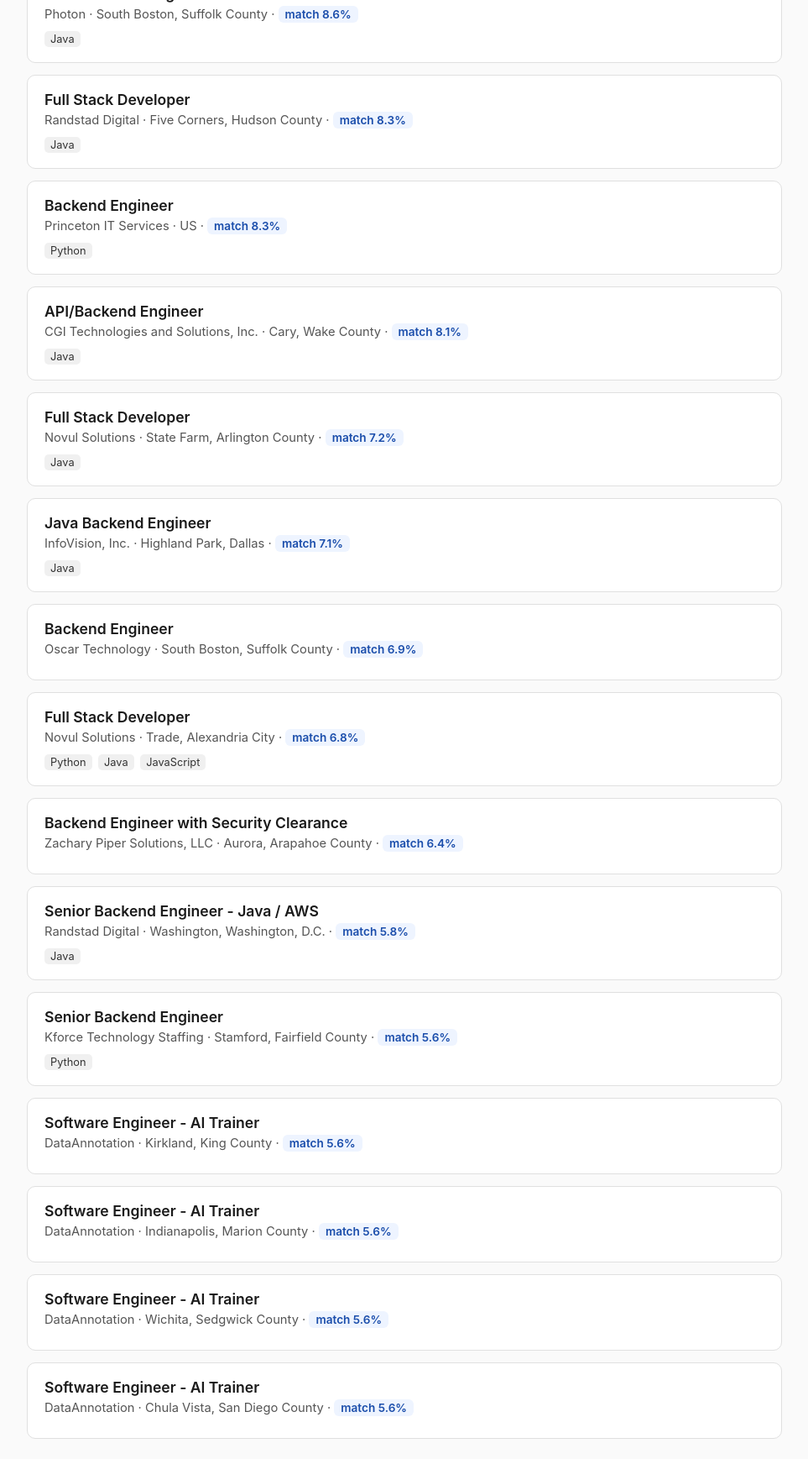
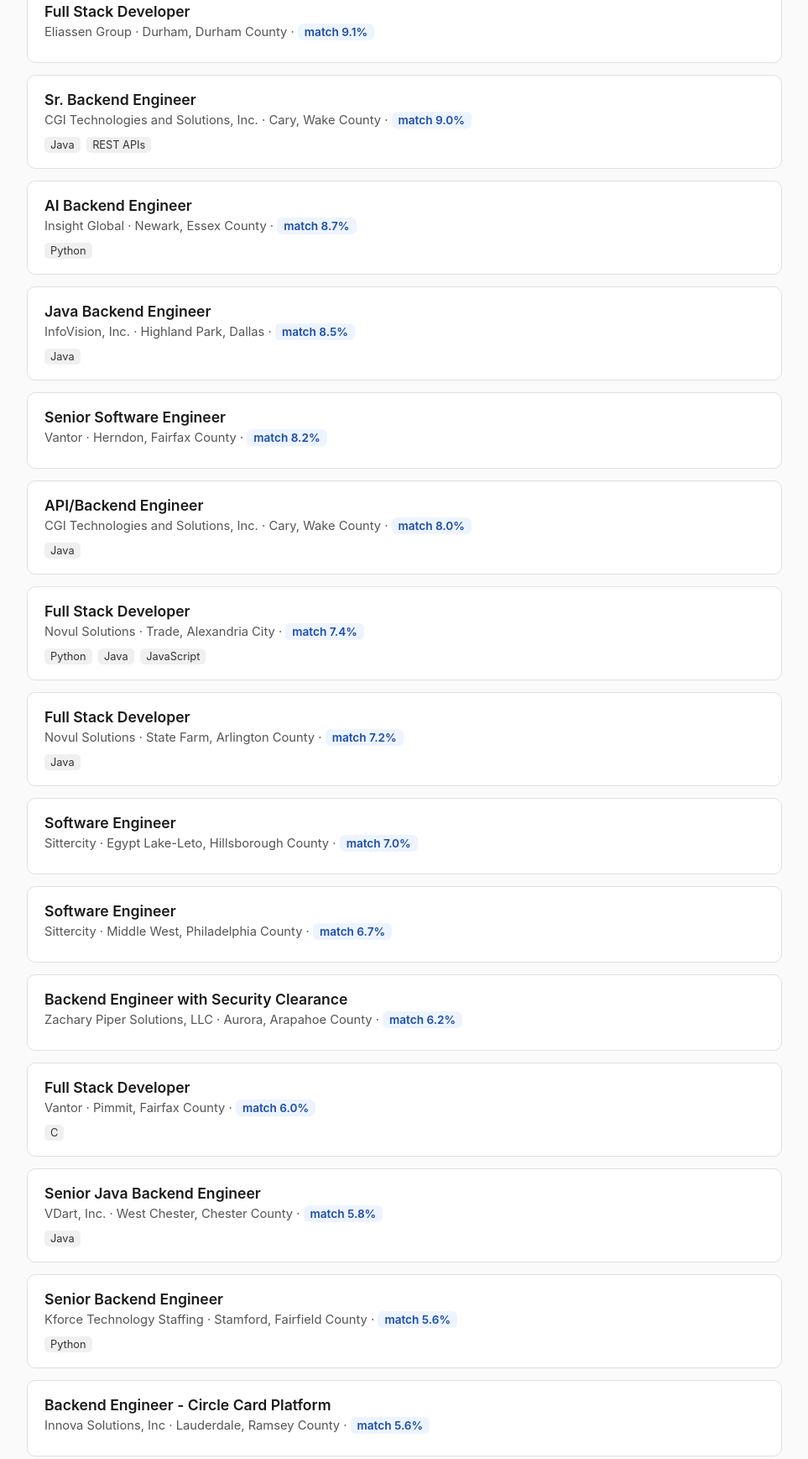
Before and after one commit to philipIsmail/job-matcher, a plain HTML site: page docs/index.html in a window 1280 px wide. Shown: the part 764-2501 px from the top of the page at 84% size, without its empty margins (158-1121 px from the left). Drawn offline with Linux system fonts and the light colour scheme.

Commit message:
Update daily job matches

```diff
--- a/docs/index.html
+++ b/docs/index.html
@@ -25,14 +25,14 @@
 </head>
 <body>
   <h1>Daily Job Matches</h1>
-  <div class="updated">Last updated: 2026-11-16 21:36 UTC · 20 jobs ranked</div>
+  <div class="updated">Last updated: 2026-11-17 20:25 UTC · 20 jobs ranked</div>
 
 
 
     <div class="job">
-      <div class="job-title"><a href="https://www.adzuna.com/land/ad/5814187240?se=fGCBxgXi8RGli7Ax_OBfCg&utm_medium=api&utm_source=84fd4a8d&v=B8CA06CE8DC19DD6E4B54C3450FA5D1CDCCC4E3E" target="_blank">AWS Backend Engineer</a></div>
+      <div class="job-title"><a href="https://www.adzuna.com/land/ad/5814187240?se=oJ4hGMXi8RGAhJv8AEGtZw&utm_medium=api&utm_source=84fd4a8d&v=B8CA06CE8DC19DD6E4B54C3450FA5D1CDCCC4E3E" target="_blank">AWS Backend Engineer</a></div>
       <div class="job-meta">Princeton IT Services &middot; Frazer, Chester County
-        &middot; <span class="score">match 14.9%</span>
+        &middot; <span class="score">match 13.2%</span>
       </div>
 
       <div class="skills">
@@ -44,9 +44,43 @@
     </div>
 
     <div class="job">
-      <div class="job-title"><a href="https://www.adzuna.com/land/ad/5954381910?se=fGCBxgXi8RGli7Ax_OBfCg&utm_medium=api&utm_source=84fd4a8d&v=D29D4120D9FE2CFC1778401F64E52CBB7E42C690" target="_blank">Java Backend Engineer</a></div>
+      <div class="job-title"><a href="https://www.adzuna.com/land/ad/5953520368?se=oJ4hGMXi8RGAhJv8AEGtZw&utm_medium=api&utm_source=84fd4a8d&v=A208912BFE044622296254CCAD61BDA68C848154" target="_blank">Senior Backend Engineer - Java / AWS</a></div>
+      <div class="job-meta">HyrUS Inc. &middot; Mount Rainier, Prince George's County
+        &middot; <span class="score">match 12.4%</span>
+      </div>
+
+      <div class="skills">
+
+        <span class="skill-tag">Python</span>
+
+        <span class="skill-tag">Java</span>
+
+      </div>
+
+    </div>
+
+    <div class="job">
+      <div class="job-title"><a href="https://www.adzuna.com/land/ad/5948367601?se=oJ4hGMXi8RGAhJv8AEGtZw&utm_medium=api&utm_source=84fd4a8d&v=FF7E4FEA03673707C78B62B10979E55CEE7D5C1D" target="_blank">Java Backend Engineer - Need Locals</a></div>
+      <div class="job-meta">International Solutions Group &middot; Creve Coeur, Saint Louis County
+        &middot; <span class="score">match 10.0%</span>
+      </div>
+
+      <div class="skills">
+
+        <span class="skill-tag">Java</span>
+
+        <span class="skill-tag">SQL</span>
+
+        <span class="skill-tag">Git</span>
+
+      </div>
+
+    </div>
+
+    <div class="job">
+      <div class="job-title"><a href="https://www.adzuna.com/land/ad/5954381910?se=oJ4hGMXi8RGAhJv8AEGtZw&utm_medium=api&utm_source=84fd4a8d&v=D29D4120D9FE2CFC1778401F64E52CBB7E42C690" target="_blank">Java Backend Engineer</a></div>
       <div class="job-meta">CGI Technologies and Solutions, Inc. &middot; Cary, Wake County
-        &middot; <span class="score">match 9.7%</span>
+        &middot; <span class="score">match 9.6%</span>
       </div>
 
       <div class="skills">
@@ -60,16 +94,8 @@
     </div>
 
     <div class="job">
-      <div class="job-title"><a href="https://www.adzuna.com/land/ad/5955581201?se=niGpxQXi8RGoBo_phxaFfw&utm_medium=api&utm_source=84fd4a8d&v=138E78C4181D0D4D526F63E0E03F52BDA0580831" target="_blank">Full Stack Developer</a></div>
-      <div class="job-meta">Eliassen Group &middot; Durham, Durham County
-        &middot; <span class="score">match 9.4%</span>
-      </div>
-
-    </div>
-
-    <div class="job">
-      <div class="job-title"><a href="https://www.adzuna.com/land/ad/5930488051?se=fGCBxgXi8RGli7Ax_OBfCg&utm_medium=api&utm_source=84fd4a8d&v=8AD53A34E82E4306562B60747154B25AA53212C7" target="_blank">AI Backend Engineer</a></div>
-      <div class="job-meta">Insight Global &middot; Newark, Essex County
+      <div class="job-title"><a href="https://www.adzuna.com/land/ad/5814218771?se=oJ4hGMXi8RGAhJv8AEGtZw&utm_medium=api&utm_source=84fd4a8d&v=E91B3A74F87449BB608350F88FF03F643F84C416" target="_blank">Backend Engineer</a></div>
+      <div class="job-meta">Princeton IT Services &middot; US
         &middot; <span class="score">match 9.1%</span>
       </div>
 
@@ -82,9 +108,17 @@
     </div>
 
     <div class="job">
-      <div class="job-title"><a href="https://www.adzuna.com/land/ad/5954381897?se=fGCBxgXi8RGli7Ax_OBfCg&utm_medium=api&utm_source=84fd4a8d&v=AB7486046A85CF2393069F2586EE20C93BB7389C" target="_blank">Sr. Backend Engineer</a></div>
+      <div class="job-title"><a href="https://www.adzuna.com/land/ad/5955581201?se=tiQ2F8Xi8RGCeYlxCY1BVA&utm_medium=api&utm_source=84fd4a8d&v=138E78C4181D0D4D526F63E0E03F52BDA0580831" target="_blank">Full Stack Developer</a></div>
+      <div class="job-meta">Eliassen Group &middot; Durham, Durham County
+        &middot; <span class="score">match 9.1%</span>
+      </div>
+
+    </div>
+
+    <div class="job">
+      <div class="job-title"><a href="https://www.adzuna.com/land/ad/5954381897?se=oJ4hGMXi8RGAhJv8AEGtZw&utm_medium=api&utm_source=84fd4a8d&v=AB7486046A85CF2393069F2586EE20C93BB7389C" target="_blank">Sr. Backend Engineer</a></div>
       <div class="job-meta">CGI Technologies and Solutions, Inc. &middot; Cary, Wake County
-        &middot; <span class="score">match 9.1%</span>
+        &middot; <span class="score">match 9.0%</span>
       </div>
 
       <div class="skills">
@@ -98,9 +132,23 @@
     </div>
 
     <div class="job">
-      <div class="job-title"><a href="https://www.adzuna.com/land/ad/5922506510?se=fGCBxgXi8RGli7Ax_OBfCg&utm_medium=api&utm_source=84fd4a8d&v=592EA7515104E390E0113D113B06B7129A8D9259" target="_blank">Java Backend Engineer</a></div>
-      <div class="job-meta">Photon &middot; South Boston, Suffolk County
-        &middot; <span class="score">match 8.6%</span>
+      <div class="job-title"><a href="https://www.adzuna.com/land/ad/5930488051?se=oJ4hGMXi8RGAhJv8AEGtZw&utm_medium=api&utm_source=84fd4a8d&v=8AD53A34E82E4306562B60747154B25AA53212C7" target="_blank">AI Backend Engineer</a></div>
+      <div class="job-meta">Insight Global &middot; Newark, Essex County
+        &middot; <span class="score">match 8.7%</span>
+      </div>
+
+      <div class="skills">
+
+        <span class="skill-tag">Python</span>
+
+      </div>
+
+    </div>
+
+    <div class="job">
+      <div class="job-title"><a href="https://www.adzuna.com/land/ad/5945987453?se=oJ4hGMXi8RGAhJv8AEGtZw&utm_medium=api&utm_source=84fd4a8d&v=5A72CC6330F3311389CEF3CF2BBBBC9896E4CA53" target="_blank">Java Backend Engineer</a></div>
+      <div class="job-meta">InfoVision, Inc. &middot; Highland Park, Dallas
+        &middot; <span class="score">match 8.5%</span>
       </div>
 
       <div class="skills">
@@ -112,9 +160,17 @@
     </div>
 
     <div class="job">
-      <div class="job-title"><a href="https://www.adzuna.com/land/ad/5943738159?se=niGpxQXi8RGoBo_phxaFfw&utm_medium=api&utm_source=84fd4a8d&v=299E40E4506FA617E989AE9CCB9D8C5E3F8CD763" target="_blank">Full Stack Developer</a></div>
-      <div class="job-meta">Randstad Digital &middot; Five Corners, Hudson County
-        &middot; <span class="score">match 8.3%</span>
+      <div class="job-title"><a href="https://www.adzuna.com/land/ad/5951848247?se=UCdGFcXi8RGvetEb-95Ieg&utm_medium=api&utm_source=84fd4a8d&v=1140F757B0CEE625B855D8D58B86E452E494893E" target="_blank">Senior Software Engineer</a></div>
+      <div class="job-meta">Vantor &middot; Herndon, Fairfax County
+        &middot; <span class="score">match 8.2%</span>
+      </div>
+
+    </div>
+
+    <div class="job">
+      <div class="job-title"><a href="https://www.adzuna.com/land/ad/5954381903?se=oJ4hGMXi8RGAhJv8AEGtZw&utm_medium=api&utm_source=84fd4a8d&v=D922CD9304F72BCB38E530DFC28B2348B5B2712F" target="_blank">API/Backend Engineer</a></div>
+      <div class="job-meta">CGI Technologies and Solutions, Inc. &middot; Cary, Wake County
+        &middot; <span class="score">match 8.0%</span>
       </div>
 
       <div class="skills">
@@ -126,73 +182,9 @@
     </div>
 
     <div class="job">
-      <div class="job-title"><a href="https://www.adzuna.com/land/ad/5814218771?se=fGCBxgXi8RGli7Ax_OBfCg&utm_medium=api&utm_source=84fd4a8d&v=E91B3A74F87449BB608350F88FF03F643F84C416" target="_blank">Backend Engineer</a></div>
-      <div class="job-meta">Princeton IT Services &middot; US
-        &middot; <span class="score">match 8.3%</span>
-      </div>
-
-      <div class="skills">
-
-        <span class="skill-tag">Python</span>
-
-      </div>
-
-    </div>
-
-    <div class="job">
-      <div class="job-title"><a href="https://www.adzuna.com/land/ad/5954381903?se=fGCBxgXi8RGli7Ax_OBfCg&utm_medium=api&utm_source=84fd4a8d&v=D922CD9304F72BCB38E530DFC28B2348B5B2712F" target="_blank">API/Backend Engineer</a></div>
-      <div class="job-meta">CGI Technologies and Solutions, Inc. &middot; Cary, Wake County
-        &middot; <span class="score">match 8.1%</span>
-      </div>
-
-      <div class="skills">
-
-        <span class="skill-tag">Java</span>
-
-      </div>
-
-    </div>
-
-    <div class="job">
-      <div class="job-title"><a href="https://www.adzuna.com/land/ad/5958613574?se=niGpxQXi8RGoBo_phxaFfw&utm_medium=api&utm_source=84fd4a8d&v=7FB4835A653E1B6641CFC4C31C0B721341C84C95" target="_blank">Full Stack Developer</a></div>
-      <div class="job-meta">Novul Solutions &middot; State Farm, Arlington County
-        &middot; <span class="score">match 7.2%</span>
-      </div>
-
-      <div class="skills">
-
-        <span class="skill-tag">Java</span>
-
-      </div>
-
-    </div>
-
-    <div class="job">
-      <div class="job-title"><a href="https://www.adzuna.com/land/ad/5945987453?se=fGCBxgXi8RGli7Ax_OBfCg&utm_medium=api&utm_source=84fd4a8d&v=5A72CC6330F3311389CEF3CF2BBBBC9896E4CA53" target="_blank">Java Backend Engineer</a></div>
-      <div class="job-meta">InfoVision, Inc. &middot; Highland Park, Dallas
-        &middot; <span class="score">match 7.1%</span>
-      </div>
-
-      <div class="skills">
-
-        <span class="skill-tag">Java</span>
-
-      </div>
-
-    </div>
-
-    <div class="job">
-      <div class="job-title"><a href="https://www.adzuna.com/land/ad/5945162151?se=fGCBxgXi8RGli7Ax_OBfCg&utm_medium=api&utm_source=84fd4a8d&v=C652258428446D49A38D3B6AFD162653616AA36D" target="_blank">Backend Engineer</a></div>
-      <div class="job-meta">Oscar Technology &middot; South Boston, Suffolk County
-        &middot; <span class="score">match 6.9%</span>
-      </div>
-
-    </div>
-
-    <div class="job">
-      <div class="job-title"><a href="https://www.adzuna.com/land/ad/5903176807?se=niGpxQXi8RGoBo_phxaFfw&utm_medium=api&utm_source=84fd4a8d&v=16743A057560DED467E0CDD79F30E9503D2F3E39" target="_blank">Full Stack Developer</a></div>
+      <div class="job-title"><a href="https://www.adzuna.com/land/ad/5903176807?se=tiQ2F8Xi8RGCeYlxCY1BVA&utm_medium=api&utm_source=84fd4a8d&v=16743A057560DED467E0CDD79F30E9503D2F3E39" target="_blank">Full Stack Developer</a></div>
       <div class="job-meta">Novul Solutions &middot; Trade, Alexandria City
-        &middot; <span class="score">match 6.8%</span>
+        &middot; <span class="score">match 7.4%</span>
       </div>
 
       <div class="skills">
@@ -208,16 +200,60 @@
     </div>
 
     <div class="job">
-      <div class="job-title"><a href="https://www.adzuna.com/land/ad/5740550284?se=fGCBxgXi8RGli7Ax_OBfCg&utm_medium=api&utm_source=84fd4a8d&v=0EE4095650FC7C564679FB53E289826A24661006" target="_blank">Backend Engineer with Security Clearance</a></div>
-      <div class="job-meta">Zachary Piper Solutions, LLC &middot; Aurora, Arapahoe County
-        &middot; <span class="score">match 6.4%</span>
+      <div class="job-title"><a href="https://www.adzuna.com/land/ad/5958613574?se=tiQ2F8Xi8RGCeYlxCY1BVA&utm_medium=api&utm_source=84fd4a8d&v=7FB4835A653E1B6641CFC4C31C0B721341C84C95" target="_blank">Full Stack Developer</a></div>
+      <div class="job-meta">Novul Solutions &middot; State Farm, Arlington County
+        &middot; <span class="score">match 7.2%</span>
+      </div>
+
+      <div class="skills">
+
+        <span class="skill-tag">Java</span>
+
       </div>
 
     </div>
 
     <div class="job">
-      <div class="job-title"><a href="https://www.adzuna.com/land/ad/5952304885?se=fGCBxgXi8RGli7Ax_OBfCg&utm_medium=api&utm_source=84fd4a8d&v=385DCA6AE71E6E065219F41B90E9B2EA74501150" target="_blank">Senior Backend Engineer - Java / AWS</a></div>
-      <div class="job-meta">Randstad Digital &middot; Washington, Washington, D.C.
+      <div class="job-title"><a href="https://www.adzuna.com/land/ad/5947859861?se=UCdGFcXi8RGvetEb-95Ieg&utm_medium=api&utm_source=84fd4a8d&v=D6B4CF1755C8647AC57F30F88DB87D3A9DFFF10C" target="_blank">Software Engineer</a></div>
+      <div class="job-meta">Sittercity &middot; Egypt Lake-Leto, Hillsborough County
+        &middot; <span class="score">match 7.0%</span>
+      </div>
+
+    </div>
+
+    <div class="job">
+      <div class="job-title"><a href="https://www.adzuna.com/land/ad/5962709818?se=UCdGFcXi8RGvetEb-95Ieg&utm_medium=api&utm_source=84fd4a8d&v=ABCE61B170EA1A5C2A21914CD766C5524905BC96" target="_blank">Software Engineer</a></div>
+      <div class="job-meta">Sittercity &middot; Middle West, Philadelphia County
+        &middot; <span class="score">match 6.7%</span>
+      </div>
+
+    </div>
+
+    <div class="job">
+      <div class="job-title"><a href="https://www.adzuna.com/land/ad/5740550284?se=oJ4hGMXi8RGAhJv8AEGtZw&utm_medium=api&utm_source=84fd4a8d&v=0EE4095650FC7C564679FB53E289826A24661006" target="_blank">Backend Engineer with Security Clearance</a></div>
+      <div class="job-meta">Zachary Piper Solutions, LLC &middot; Aurora, Arapahoe County
+        &middot; <span class="score">match 6.2%</span>
+      </div>
+
+    </div>
+
+    <div class="job">
+      <div class="job-title"><a href="https://www.adzuna.com/land/ad/5968742858?se=tiQ2F8Xi8RGCeYlxCY1BVA&utm_medium=api&utm_source=84fd4a8d&v=6AB0C1C1FB8EDE4F76E2D7B9E37F6D3759B813DE" target="_blank">Full Stack Developer</a></div>
+      <div class="job-meta">Vantor &middot; Pimmit, Fairfax County
+        &middot; <span class="score">match 6.0%</span>
+      </div>
+
+      <div class="skills">
+
+        <span class="skill-tag">C</span>
+
+      </div>
+
+    </div>
+
+    <div class="job">
+      <div class="job-title"><a href="https://www.adzuna.com/land/ad/5967985346?se=oJ4hGMXi8RGAhJv8AEGtZw&utm_medium=api&utm_source=84fd4a8d&v=F2678EE5B53413BF055ADC8E06527FD1B218664E" target="_blank">Senior Java Backend Engineer</a></div>
+      <div class="job-meta">VDart, Inc. &middot; West Chester, Chester County
         &middot; <span class="score">match 5.8%</span>
       </div>
 
@@ -230,7 +266,7 @@
     </div>
 
     <div class="job">
-      <div class="job-title"><a href="https://www.adzuna.com/land/ad/5871035005?se=fGCBxgXi8RGli7Ax_OBfCg&utm_medium=api&utm_source=84fd4a8d&v=AC946F18307F54153A6D1CCBE14EF0B9C9F859D5" target="_blank">Senior Backend Engineer</a></div>
+      <div class="job-title"><a href="https://www.adzuna.com/land/ad/5871035005?se=oJ4hGMXi8RGAhJv8AEGtZw&utm_medium=api&utm_source=84fd4a8d&v=AC946F18307F54153A6D1CCBE14EF0B9C9F859D5" target="_blank">Senior Backend Engineer</a></div>
       <div class="job-meta">Kforce Technology Staffing &middot; Stamford, Fairfield County
         &middot; <span class="score">match 5.6%</span>
       </div>
@@ -244,32 +280,8 @@
     </div>
 
     <div class="job">
-      <div class="job-title"><a href="https://www.adzuna.com/land/ad/5946083063?se=vn6XwwXi8RGoBo_phxaFfw&utm_medium=api&utm_source=84fd4a8d&v=8A8A2C6720F5D4FEA6E4BB9316025FA000EBF940" target="_blank">Software Engineer - AI Trainer</a></div>
-      <div class="job-meta">DataAnnotation &middot; Kirkland, King County
-        &middot; <span class="score">match 5.6%</span>
-      </div>
-
-    </div>
-
-    <div class="job">
-      <div class="job-title"><a href="https://www.adzuna.com/land/ad/5946156890?se=vn6XwwXi8RGoBo_phxaFfw&utm_medium=api&utm_source=84fd4a8d&v=B42CF2B965DC395E49F283F88DA9430234EE1D25" target="_blank">Software Engineer - AI Trainer</a></div>
-      <div class="job-meta">DataAnnotation &middot; Indianapolis, Marion County
-        &middot; <span class="score">match 5.6%</span>
-      </div>
-
-    </div>
-
-    <div class="job">
-      <div class="job-title"><a href="https://www.adzuna.com/land/ad/5946079559?se=vn6XwwXi8RGoBo_phxaFfw&utm_medium=api&utm_source=84fd4a8d&v=2B69ED3A09C5F5493DC909F6878F7695546AFC5E" target="_blank">Software Engineer - AI Trainer</a></div>
-      <div class="job-meta">DataAnnotation &middot; Wichita, Sedgwick County
-        &middot; <span class="score">match 5.6%</span>
-      </div>
-
-    </div>
-
-    <div class="job">
-      <div class="job-title"><a href="https://www.adzuna.com/land/ad/5946088011?se=vn6XwwXi8RGoBo_phxaFfw&utm_medium=api&utm_source=84fd4a8d&v=2557BED08DDD28A0584EC0CCE6EFD289518E4E5D" target="_blank">Software Engineer - AI Trainer</a></div>
-      <div class="job-meta">DataAnnotation &middot; Chula Vista, San Diego County
+      <div class="job-title"><a href="https://www.adzuna.com/land/ad/5936845917?se=oJ4hGMXi8RGAhJv8AEGtZw&utm_medium=api&utm_source=84fd4a8d&v=D2D6DBD3473B2FB113EE15A9D12ED1F9EA926404" target="_blank">Backend Engineer - Circle Card Platform</a></div>
+      <div class="job-meta">Innova Solutions, Inc &middot; Lauderdale, Ramsey County
         &middot; <span class="score">match 5.6%</span>
       </div>
 
```
